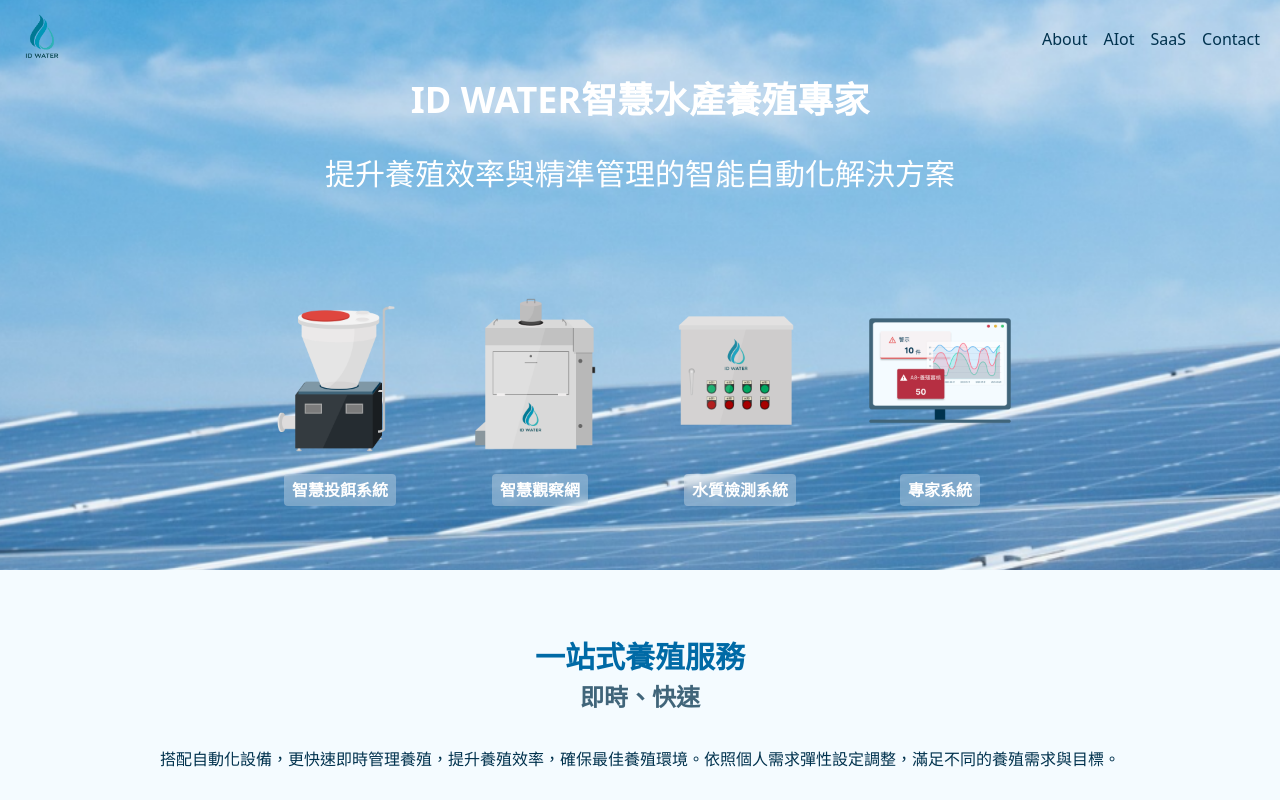
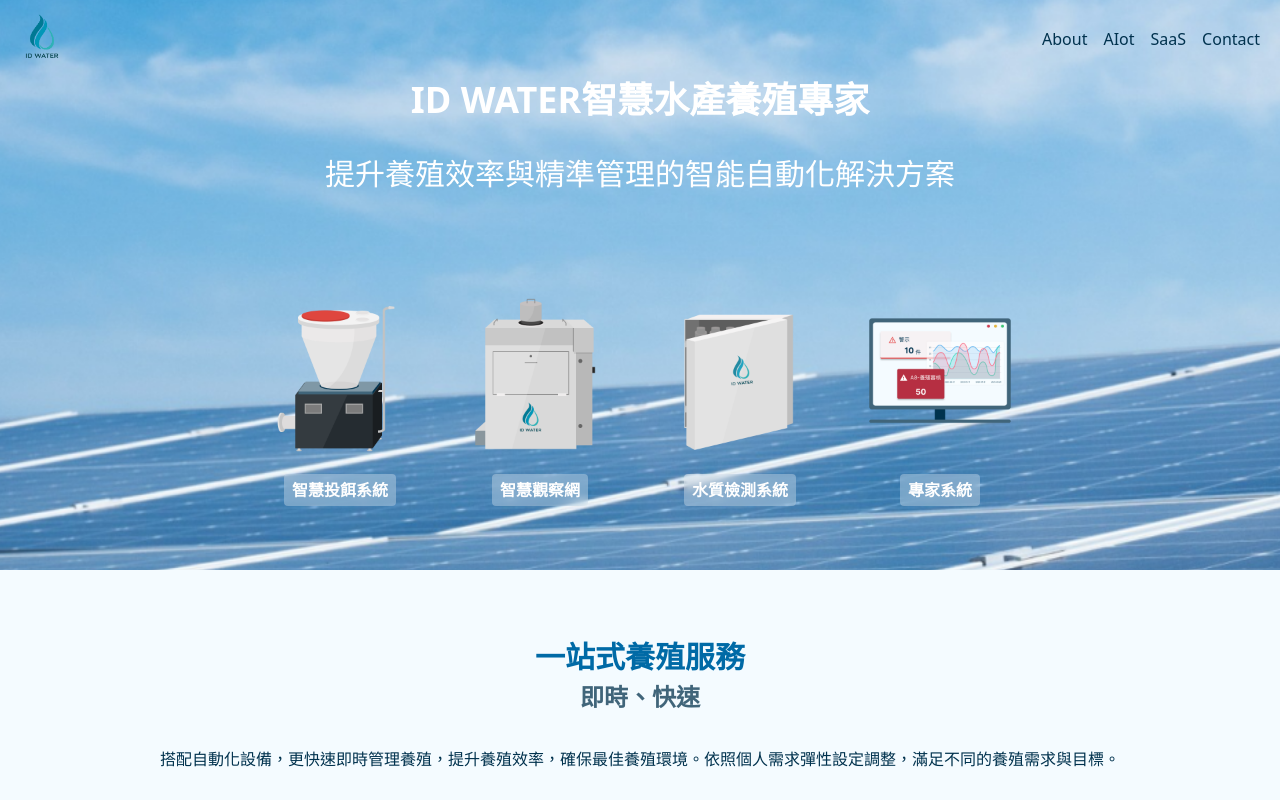
Before and after one commit to IDWaterTech/idw-intro, a Next.js app: page / in a window 1280 px wide. Shown: the top 800 px of the page. Built offline with nearby package versions, Linux system fonts and the light colour scheme.

Commit message:
更改水質檢測圖

```diff
--- a/src/templates/Hero.tsx
+++ b/src/templates/Hero.tsx
@@ -19,7 +19,7 @@
   },
   {
     name: '水質檢測系統',
-    url: 'water.png',
+    url: 'water-test.png',
     to: '/#tech',
   },
   {
```
Also changed, not shown: public/assets/images/hero/water-test.png (added).
